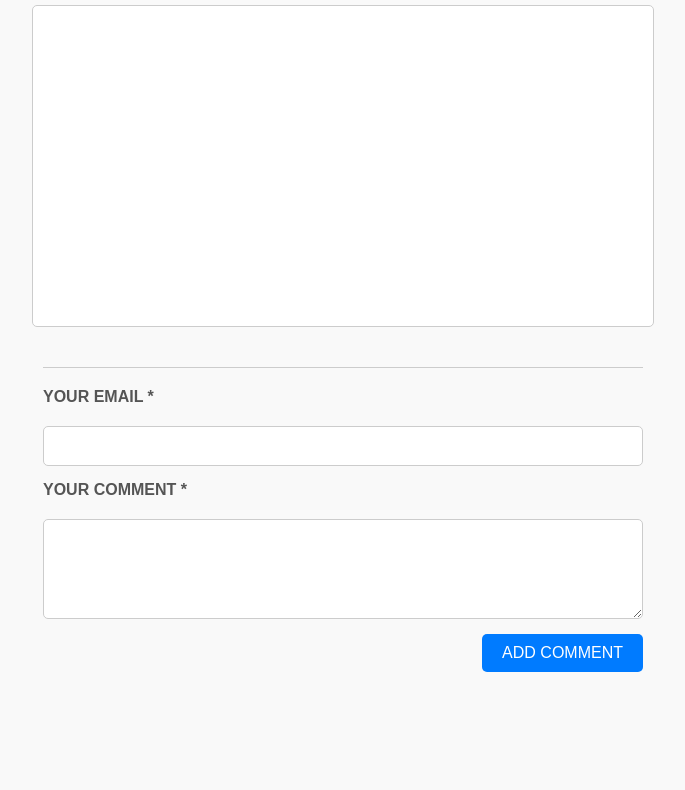
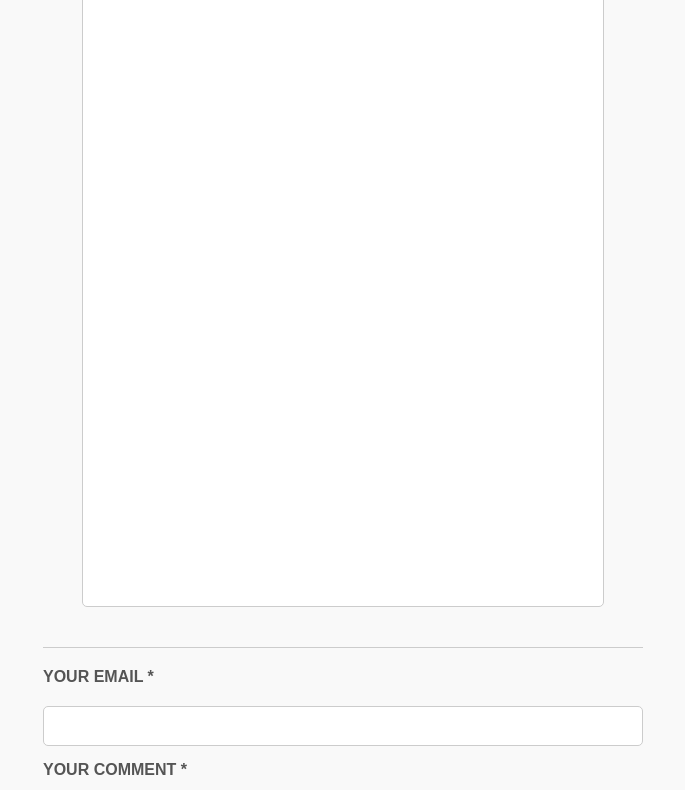
Before and after one commit to YasinKoccc/DWD-YasinKoc-2425, a website: page project/Chatroom/index.html in a window 1280 px wide. Shown: the part 107-897 px from the top of the page, without its empty margins (297-982 px from the left). Before the commit the page ends 800 px from the top, so only its background shows below. Drawn offline with nearby package versions, Linux system fonts and the light colour scheme.

Commit message:
update project css

```diff
--- a/project/Chatroom/css/styles.css
+++ b/project/Chatroom/css/styles.css
@@ -7,7 +7,7 @@ body {
     flex-direction: column;
     align-items: center;
     justify-content: center;
-    min-height: 100vh;
+    min-height: 120vh;
     background-color: #f9f9f9;
 }
 
@@ -22,11 +22,11 @@ body {
 /* Chat area styling */
 .chat-area {
     width: 100%;
-    max-width: 600px;
-    height: 300px;
+    max-width: 500px;
+    height: 600px;
     border: 1px solid #ccc;
     border-radius: 5px;
-    background-color: #fff;
+    background-color: #ffffff;
     overflow-y: auto;
     padding: 10px;
     margin-bottom: 20px;
```
